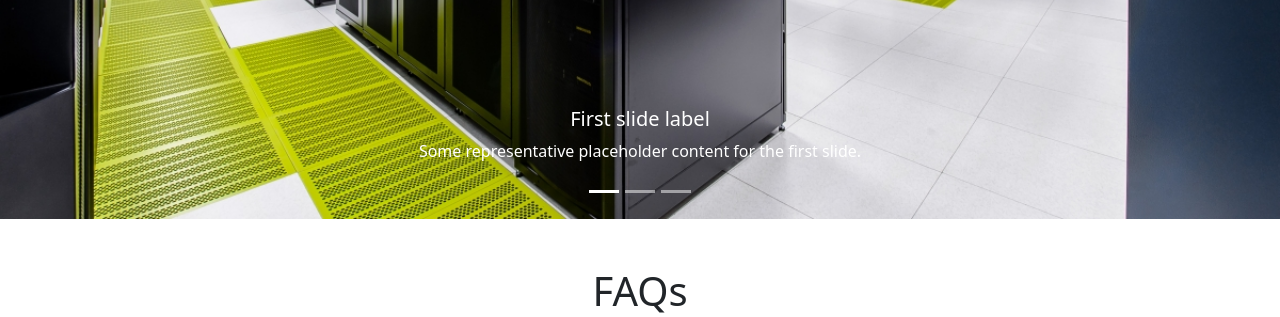
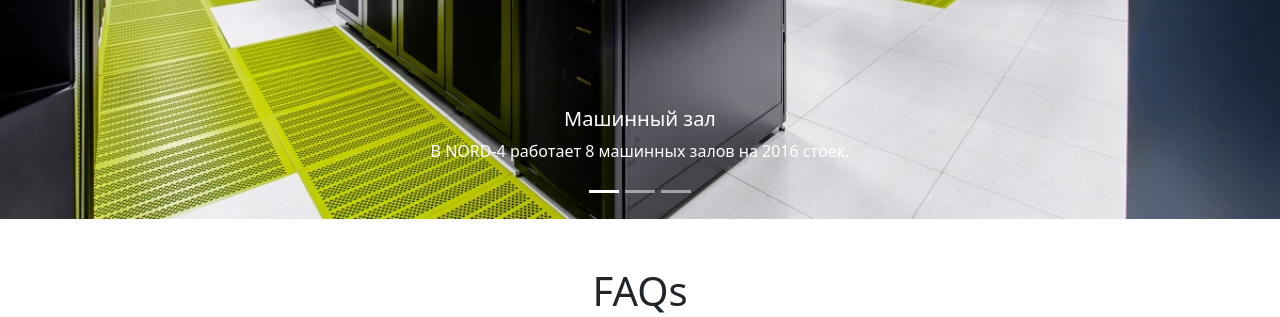
Before and after one commit to smirnovio87/x-vision-cloud, a Django app: page / in a window 1280 px wide. Shown: the part 3711-4028 px from the top of the page. Run offline with Django 5.2, Linux system fonts and the light colour scheme; some libraries are stand-ins or nearby versions.

Commit message:
фото комментарии

```diff
--- a/website/templates/xvision/index.html
+++ b/website/templates/xvision/index.html
@@ -305,22 +305,22 @@
       <div class="carousel-item active">
         <img src="{% static 'images/_kor6106.jpg' %}" class="d-block w-100" alt="...">
         <div class="carousel-caption d-none d-md-block">
-          <h5>First slide label</h5>
-          <p>Some representative placeholder content for the first slide.</p>
+          <h5>Машинный зал</h5>
+          <p>В NORD‑4 работает 8 машинных залов на 2016 стоек.</p>
         </div>
       </div>
       <div class="carousel-item">
         <img src="{% static 'images/_kor7075.jpg' %}" class="d-block w-100" alt="...">
         <div class="carousel-caption d-none d-md-block">
-          <h5>Second slide label</h5>
-          <p>Some representative placeholder content for the second slide.</p>
+          <h5>Серверные стойки</h5>
+          <p>Поддерживается постоянный микроклимат с темпиратурой 23-27с и влажностью 30-70%.</p>
         </div>
       </div>
       <div class="carousel-item">
         <img src="{% static 'images/_kor5983.jpg' %}" class="d-block w-100" alt="...">
         <div class="carousel-caption d-none d-md-block">
-          <h5>Third slide label</h5>
-          <p>Some representative placeholder content for the third slide.</p>
+          <h5>Аккумуляторное помещение.</h5>
+          <p>15 минут дата-центр сможет проработать на аккумуляторах. Этого более чем достаточно, чтобы ДГУ успели завестись и взять на себя нагрузку дата-центра</p>
         </div>
       </div>
     </div>
```
